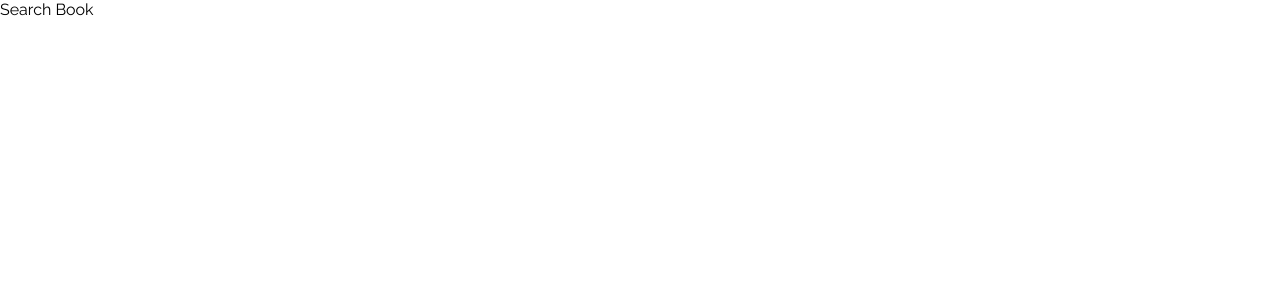
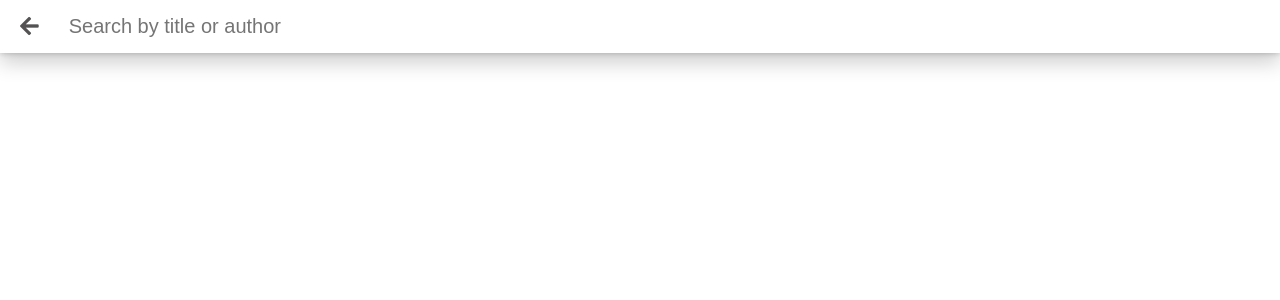
Before and after one commit to vinayjags/reactnd-my-reads, a React (Create React App) app in the folder app/: page /search in a window 1280 px wide. Shown: the top 300 px of the page. Built offline with nearby package versions, Linux system fonts and the light colour scheme.

Commit message:
feat: Work on Search Page
Started working on search page. Handled boundary cases where some book data is not available

```diff
--- a/app/public/index.html
+++ b/app/public/index.html
@@ -12,6 +12,9 @@
   <link rel="manifest" href="%PUBLIC_URL%/manifest.json">
   <link rel="shortcut icon" href="%PUBLIC_URL%/favicon.ico">
   <link href="https://fonts.googleapis.com/css?family=Raleway:300,400,600,700" rel="stylesheet">
+  <link rel="stylesheet" href="https://use.fontawesome.com/releases/v5.0.13/css/all.css" integrity="sha384-DNOHZ68U8hZfKXOrtjWvjxusGo9WQnrNx2sqG0tfsghAvtVlRW3tvkXWZh58N9jp"
+    crossorigin="anonymous">
+
   <!--
       Notice the use of %PUBLIC_URL% in the tags above.
       It will be replaced with the URL of the `public` folder during the build.
--- a/app/src/App.css
+++ b/app/src/App.css
@@ -2,8 +2,75 @@ body{
   font-family: 'Raleway', sans-serif;
 }
 
-.hdr{
-  background-color: #ccc;
-  padding: 10px;
-  text-align: center;
+.search-book-hdr-wrapper{
+  padding: 10;
+  position: fixed;
+  top: 0;
+  left: 0;
+  width: 100%;
+  z-index: 5;
+  display: flex;
+  box-shadow: 0 10px 20px rgba(0,0,0,0.19), 0 0 6px rgba(0,0,0,0.23);
+  background-color: white;
 }
+
+.search-books-input-wrapper {
+  flex: 1;
+  background: #e9e;
+}
+.search-book-hdr-wrapper input {
+  width: 100%;
+  padding: 15px 10px;
+  font-size: 1.25em;
+  border: none;
+  outline: none;
+}
+
+.back-arrow{
+  display: block;
+  top: 20px;
+  left: 15px;
+  background-size: 28px;
+  color: #545252;
+  padding: 18px 20px 0px 20px;
+}
+
+.book-list-wrapper{
+  margin: 70px 10px 10px 10px;
+}
+
+.book-list{
+  list-style-type: none;
+  display: flex;
+  justify-content: flex-start;
+  flex-wrap: wrap;
+  margin: 0;
+  padding: 0;
+}
+
+.book-list .book-item{
+  margin: 15px;
+  width: 140px;
+}
+
+.book-cover {
+  height: 193px;
+  width: 128px;
+  box-shadow: 0 10px 20px rgba(0,0,0,0.19), 0 0 6px rgba(0,0,0,0.23);
+  background-color: #fff;
+}
+
+.book-title{
+  margin-top: 10px;
+  font-weight: 700;
+}
+
+.book-author{
+  font-size: 12px;
+  color: #aba6a6;
+  margin-top: 5px;
+}
+
+.author-name{
+  margin-bottom: 2px;
+}
--- a/app/src/App.js
+++ b/app/src/App.js
@@ -5,6 +5,13 @@ import './App.css';
 import { Route } from "react-router-dom";
 
 class App extends Component {
+  constructor(props) {
+    super(props);
+    this.state = {
+      shelfBooks: []
+    }
+  }
+
   render() {
     return (
       <div className="App">
--- a/app/src/components/MyReadsView.js
+++ b/app/src/components/MyReadsView.js
@@ -40,7 +40,7 @@ export default class MyReadsView extends Component {
                 <div className="shelf-container">
                     {
                         shelfs.map((shelf) => {
-                            return (<BookShelf title={shelf.label} />)
+                            return (<BookShelf key={shelf.id} title={shelf.label} />)
                         })
                     }
                 </div>
--- a/app/src/components/SearchBookView.js
+++ b/app/src/components/SearchBookView.js
@@ -1,16 +1,88 @@
 import React, { Component } from "react";
+import { Link } from "react-router-dom";
+import { search } from "../services/BooksAPI";
+import BookItemView from "./shared/BookItemView";
 
 export default class SearchBookView extends Component {
     constructor() {
         super();
         this.state = {
-            'title': 'Search Book'
+            query: '',
+            searchedBooks: [],
+            searchText: ''
+        }
+        this.queryPromise = null;
+    }
+
+    searchBooks() {
+        if (this.state.query !== "") {
+            this.queryPromise = search(this.state.query);
+            this.queryPromise.then((response) => {
+                this.queryPromise = null;
+                let message = '';
+                if (typeof response.error !== 'undefined') {
+                    message = 'No Books found for your search. Please try something else.'
+                }
+                this.setState((previousState) => {
+                    return {
+                        searchedBooks: response,
+                        searchText: message
+                    }
+                });
+            });
+        } else {
+            this.setState((previousState) => {
+                return {
+                    searchedBooks: [],
+                    searchText: ''
+                }
+            });
         }
     }
 
+    changeQyery(event) {
+        const value = event.target.value;
+        this.setState((previousState) => {
+            return {
+                query: value,
+                searchText: 'Searching for Books. Please wait...',
+                searchedBooks: []
+            }
+        }, (event) => {
+            this.searchBooks();
+        })
+    }
+
     render() {
+
+        let bookView = (
+            <div>{this.state.searchText}</div>
+        )
+
+        if (this.state.searchedBooks.length > 0) {
+            bookView = this.state.searchedBooks.map((book) => {
+                return <BookItemView key={book.id} book={book} />
+            })
+        }
+
         return (
-            <div>{this.state.title}</div>
+            <div>
+                <div className="hdr">
+                    <div className="search-book-hdr-wrapper">
+                        <Link to="/" className="back-arrow">
+                            <i className="fa fa-lg fa-arrow-left"></i>
+                        </Link>
+                        <div className="search-books-input-wrapper">
+                            <input onChange={(e) => this.changeQyery(e)} placeholder="Search by title or author" type="text" value={this.state.query} className="search-input" />
+                        </div>
+                    </div>
+                </div>
+                <div className="book-list-wrapper">
+                    <ul className="book-list">
+                        {bookView}
+                    </ul>
+                </div>
+            </div>
         )
     }
 }
--- a/app/src/components/shared/BookItemView.js
+++ b/app/src/components/shared/BookItemView.js
@@ -0,0 +1,32 @@
+import React, { Component } from 'react';
+
+export default class BookItemView extends Component {
+    render() {
+        let title = this.props.book.title;
+        if (title.length > 40) {
+            title = `${title.substr(0, 40)}...`;
+        }
+
+        let thumbnail = {};
+        if (typeof this.props.book.imageLinks !== 'undefined') {
+            thumbnail = {
+                backgroundImage: `url(${this.props.book.imageLinks.thumbnail})`
+            }
+        }
+        return (
+            <li className="book-item">
+                <div className="book-cover" style={thumbnail} />
+                <div className="book-title">
+                    {title}
+                </div>
+                <div className="book-author">
+                    {
+                        (typeof this.props.book.authors !== 'undefined') && (this.props.book.authors.map((author) => {
+                            return (<div className="author-name" key={author}>{author}</div>)
+                        }))
+                    }
+                </div>
+            </li>
+        )
+    }
+}
```
